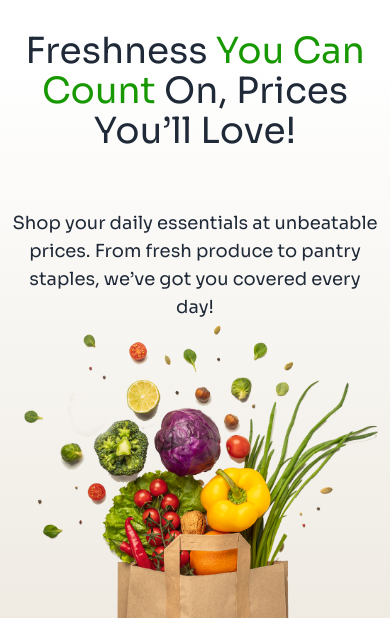
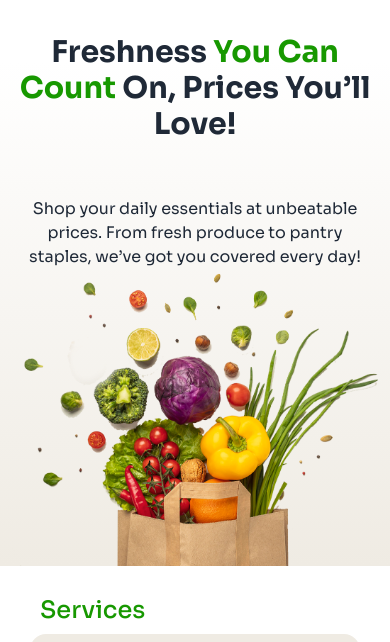
Before and after one commit to MdMarjan1/GREEN-SHOP, a plain HTML site: page index.html in a window 390 px wide. Shown: the part 91-733 px from the top of the page. Drawn offline with nearby package versions, Linux system fonts and the light colour scheme.

Commit message:
hero section re-apply

```diff
--- a/index.html
+++ b/index.html
@@ -127,8 +127,8 @@
         <section class=" mt-14 lg:mt-32 bg-gradient-to-t from-[#efebe3] mb-7 md:mb-24 lg:mb-52">
             <div class="hero-container max-w-screen-xl mx-auto px-3">
                 <div class="hero-text space-y-7 text-center">
-                    <h2 class=" text-4xl md:text-5xl lg:text-6xl md:font-semibold lg:font-bold animate-bounce">Freshness <span class="text-[#179800]">You Can <br> Count</span> On, Prices You’ll Love!</h2>
-                    <p class="text-lg lg:text-xl font-normal">Shop your daily essentials at unbeatable prices. From fresh produce to pantry <br> staples, we’ve got you covered every day!</p>
+                    <h2 class="text-3xl md:text-4xl lg:text-6xl font-bold md:font-semibold lg:font-bold animate-bounce">Freshness <span class="text-[#179800]">You Can <br> Count</span> On, Prices You’ll Love!</h2>
+                    <p class="text-base md:text-lg lg:text-xl font-normal">Shop your daily essentials at unbeatable prices. From fresh produce to pantry <br> staples, we’ve got you covered every day!</p>
                 </div>
                   <div class="">
                       <img class="mx-auto" src="./images/hero-vegetables.png" alt="">
```
